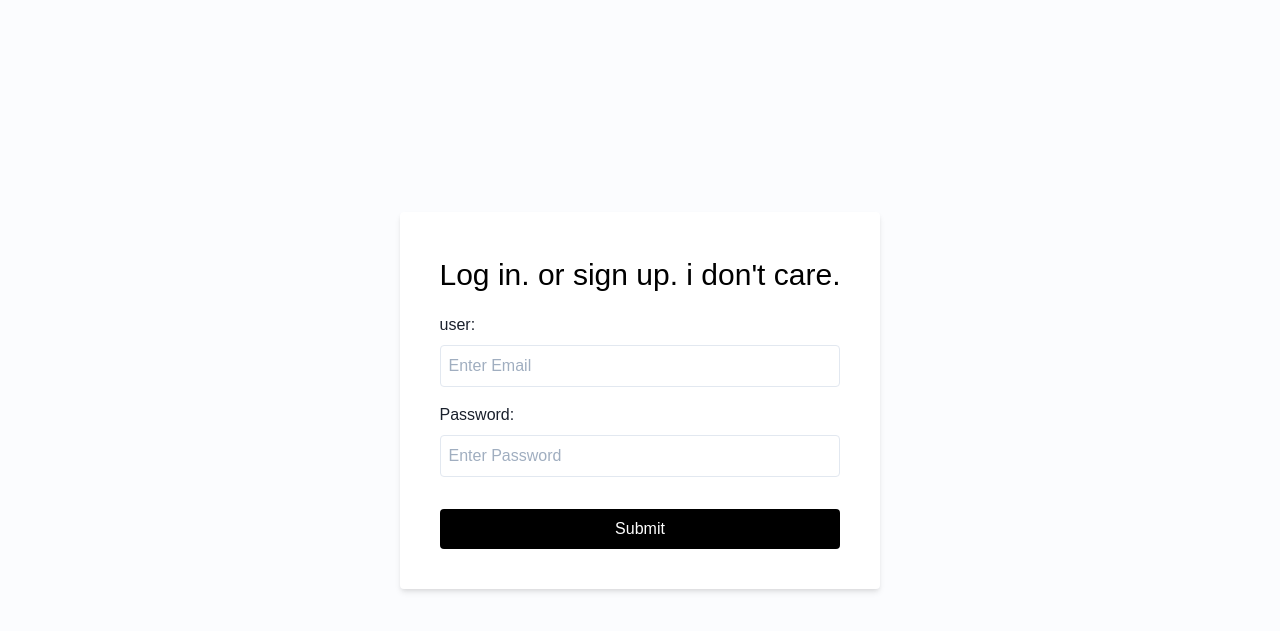
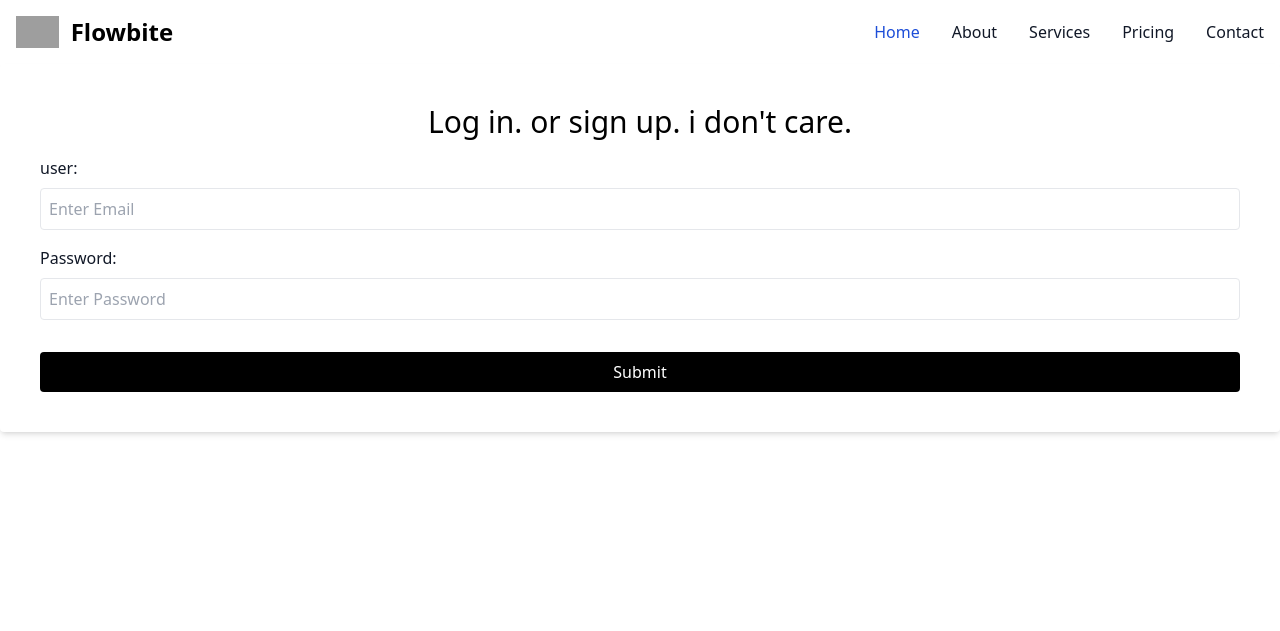
Before and after one commit to SirSkye/YRHACKS_2024_WALLE, a FastAPI app: page /login in a window 1280 px wide. Shown: the top 631 px of the page. Run offline with FastAPI, Linux system fonts and the light colour scheme; some libraries are stand-ins or nearby versions; some web fonts are replaced; grey boxes are pictures that could not be loaded.

Commit message:
commited

```diff
--- a/main.py
+++ b/main.py
@@ -30,3 +30,8 @@ async def give_home_html(request: Request):
 async def give_test_htmp(request: Request):
     context = {"request": request}
     return templates.TemplateResponse(request=context, name="test.html")
+
+@client.get("/loggedIn")
+async def give_logginIn(request: Request):
+    context = {"request", request}
+    return templates.TemplateResponse()
--- a/templates/base.html
+++ b/templates/base.html
@@ -11,43 +11,43 @@
 </head>
 
 <body>
-
-
-  <nav class="bg-white dark:bg-gray-900 fixed w-full z-20 top-0 start-0 border-b border-gray-200 dark:border-gray-600">
+  <nav class="bg-white border-gray-200 dark:bg-gray-900">
     <div class="max-w-screen-xl flex flex-wrap items-center justify-between mx-auto p-4">
       <a href="https://flowbite.com/" class="flex items-center space-x-3 rtl:space-x-reverse">
-        <img src="https://flowbite.com/docs/images/logo.svg" class="h-8" alt="Flowbite Logo">
+          <img src="https://flowbite.com/docs/images/logo.svg" class="h-8" alt="Flowbite Logo" />
           <span class="self-center text-2xl font-semibold whitespace-nowrap dark:text-white">Flowbite</span>
       </a>
-    <div class="flex md:order-2 space-x-3 md:space-x-0 rtl:space-x-reverse">
-        <button type="button" class="text-white bg-blue-700 hover:bg-blue-800 focus:ring-4 focus:outline-none focus:ring-blue-300 font-medium rounded-lg text-sm px-4 py-2 text-center dark:bg-blue-600 dark:hover:bg-blue-700 dark:focus:ring-blue-800">Get started</button>
-        <button data-collapse-toggle="navbar-sticky" type="button" class="inline-flex items-center p-2 w-10 h-10 justify-center text-sm text-gray-500 rounded-lg md:hidden hover:bg-gray-100 focus:outline-none focus:ring-2 focus:ring-gray-200 dark:text-gray-400 dark:hover:bg-gray-700 dark:focus:ring-gray-600" aria-controls="navbar-sticky" aria-expanded="false">
+      <button data-collapse-toggle="navbar-default" type="button" class="inline-flex items-center p-2 w-10 h-10 justify-center text-sm text-gray-500 rounded-lg md:hidden hover:bg-gray-100 focus:outline-none focus:ring-2 focus:ring-gray-200 dark:text-gray-400 dark:hover:bg-gray-700 dark:focus:ring-gray-600" aria-controls="navbar-default" aria-expanded="false">
           <span class="sr-only">Open main menu</span>
           <svg class="w-5 h-5" aria-hidden="true" xmlns="http://www.w3.org/2000/svg" fill="none" viewBox="0 0 17 14">
               <path stroke="currentColor" stroke-linecap="round" stroke-linejoin="round" stroke-width="2" d="M1 1h15M1 7h15M1 13h15"/>
           </svg>
       </button>
-    </div>
-    <div class="items-center justify-between hidden w-full md:flex md:w-auto md:order-1" id="navbar-sticky">
-      <ul class="flex flex-col p-4 md:p-0 mt-4 font-medium border border-gray-100 rounded-lg bg-gray-50 md:space-x-8 rtl:space-x-reverse md:flex-row md:mt-0 md:border-0 md:bg-white dark:bg-gray-800 md:dark:bg-gray-900 dark:border-gray-700">
+      <div class="hidden w-full md:block md:w-auto" id="navbar-default">
+        <ul class="font-medium flex flex-col p-4 md:p-0 mt-4 border border-gray-100 rounded-lg bg-gray-50 md:flex-row md:space-x-8 rtl:space-x-reverse md:mt-0 md:border-0 md:bg-white dark:bg-gray-800 md:dark:bg-gray-900 dark:border-gray-700">
           <li>
-          <a href="localhost:8000/home" class="block py-2 px-3 text-white bg-blue-700 rounded md:bg-transparent md:text-blue-700 md:p-0 md:dark:text-blue-500" aria-current="page">Home</a>
+            <a href="#" class="block py-2 px-3 text-white bg-blue-700 rounded md:bg-transparent md:text-blue-700 md:p-0 dark:text-white md:dark:text-blue-500" aria-current="page">Home</a>
           </li>
           <li>
-          <a href="#" class="block py-2 px-3 text-gray-900 rounded hover:bg-gray-100 md:hover:bg-transparent md:hover:text-blue-700 md:p-0 md:dark:hover:text-blue-500 dark:text-white dark:hover:bg-gray-700 dark:hover:text-white md:dark:hover:bg-transparent dark:border-gray-700">About</a>
+            <a href="#" class="block py-2 px-3 text-gray-900 rounded hover:bg-gray-100 md:hover:bg-transparent md:border-0 md:hover:text-blue-700 md:p-0 dark:text-white md:dark:hover:text-blue-500 dark:hover:bg-gray-700 dark:hover:text-white md:dark:hover:bg-transparent">About</a>
           </li>
           <li>
-          <a href="#" class="block py-2 px-3 text-gray-900 rounded hover:bg-gray-100 md:hover:bg-transparent md:hover:text-blue-700 md:p-0 md:dark:hover:text-blue-500 dark:text-white dark:hover:bg-gray-700 dark:hover:text-white md:dark:hover:bg-transparent dark:border-gray-700">Services</a>
+            <a href="#" class="block py-2 px-3 text-gray-900 rounded hover:bg-gray-100 md:hover:bg-transparent md:border-0 md:hover:text-blue-700 md:p-0 dark:text-white md:dark:hover:text-blue-500 dark:hover:bg-gray-700 dark:hover:text-white md:dark:hover:bg-transparent">Services</a>
           </li>
           <li>
-          <a href="http://localhost:8000/login" class="block py-2 px-3 text-gray-900 rounded hover:bg-gray-100 md:hover:bg-transparent md:hover:text-blue-700 md:p-0 md:dark:hover:text-blue-500 dark:text-white dark:hover:bg-gray-700 dark:hover:text-white md:dark:hover:bg-transparent dark:border-gray-700">Login</a>
+            <a href="#" class="block py-2 px-3 text-gray-900 rounded hover:bg-gray-100 md:hover:bg-transparent md:border-0 md:hover:text-blue-700 md:p-0 dark:text-white md:dark:hover:text-blue-500 dark:hover:bg-gray-700 dark:hover:text-white md:dark:hover:bg-transparent">Pricing</a>
+          </li>
+          <li>
+            <a href="http://localhost:8000/login" class="block py-2 px-3 text-gray-900 rounded hover:bg-gray-100 md:hover:bg-transparent md:border-0 md:hover:text-blue-700 md:p-0 dark:text-white md:dark:hover:text-blue-500 dark:hover:bg-gray-700 dark:hover:text-white md:dark:hover:bg-transparent">Contact</a>
           </li>
         </ul>
       </div>
     </div>
   </nav>
-  {}
-
+<div class="padding-top 100px">
+  {%block content%}
+  {%endblock%}
+</div>
 </body>
 
 </html>
--- a/templates/testLogin.html
+++ b/templates/testLogin.html
@@ -1,19 +1,6 @@
-<!DOCTYPE html>
-<html lang="en">
-  <head>
-    <meta charset="UTF-8" />
-    <meta name="viewport" content="width=device-width, initial-scale=1.0" />
-    <link
-      rel="stylesheet"
-      href="https://cdnjs.cloudflare.com/ajax/libs/tailwindcss/1.8.11/tailwind.min.css"
-      integrity="sha512-KO1h5ynYuqsFuEicc7DmOQc+S9m2xiCKYlC3zcZCSEw0RGDsxcMnppRaMZnb0DdzTDPaW22ID/gAGCZ9i+RT/w=="
-      crossorigin="wjjwjw"
-    />
-    <link rel="stylesheet" href="style.css" />
+{%extends "base.html"%}
 
-    <title>Log in. or sign up. i don't care.</title>
-  </head>
-  <body>
+{%block content%}
     <div class="background" id="background"></div>
     <div class="bg-white rounded p-10 text-center shadow-md">
       <h1 class="text-3xl">Log in. or sign up. i don't care.</h1>
@@ -44,5 +31,4 @@
         Submit
       </button>
     </div>
-  </body>
-</html>
+  {%endblock%}
```
Lines whose indentation alone changed are shown as unchanged.
